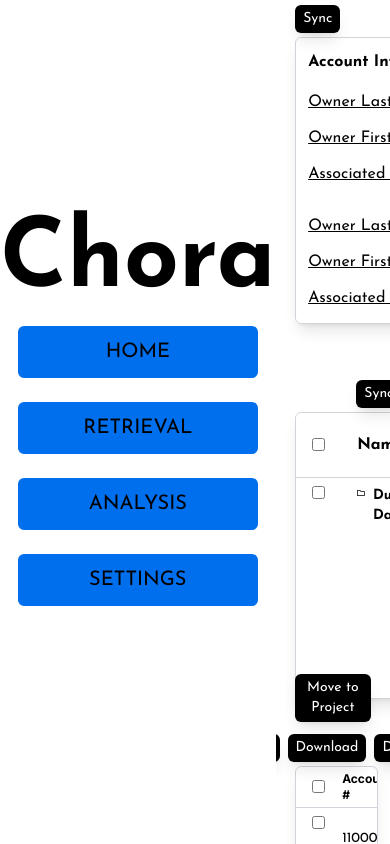
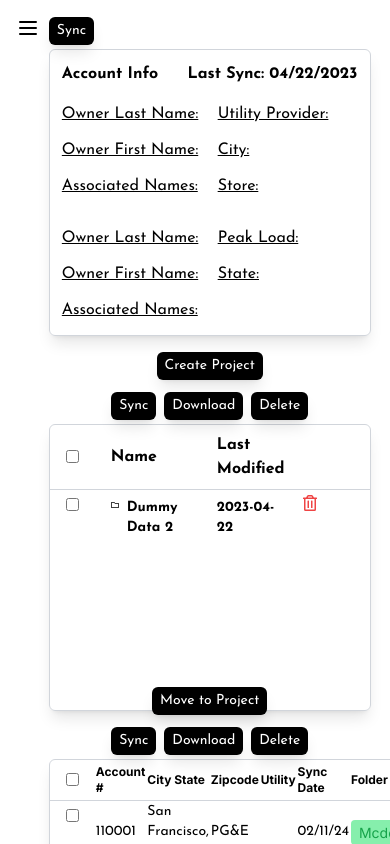
Before and after one commit to Meedux/GTM-Requirement, a Next.js app: page /portal in a window 390 px wide. Built offline with nearby package versions, Linux system fonts and the light colour scheme.

Commit message:
Improved the Responsiveness

```diff
--- a/components/Sidebar.tsx
+++ b/components/Sidebar.tsx
@@ -1,10 +1,26 @@
-import React from 'react'
+"use client";
+import React, { useState } from 'react'
 import Button from './Sidebar/Button'
+import { useMediaQuery } from 'react-responsive';
 
 const Sidebar = () => {
+  const [isOpen, setIsOpen] = useState(false);
+
+  const handleToggle = () => {
+    setIsOpen(!isOpen);
+  };
+
   return (
     <>
-        <div className="h-screen w-[30rem] flex flex-col justify-center items-center">
+    <div className={`h-screen w-[2rem] block md:hidden flex-col justify-center items-center`}>
+      <button className="fixed top-4 left-4 text-3xl" onClick={handleToggle}>
+        <svg xmlns="http://www.w3.org/2000/svg" className="h-6 w-6 text-black" fill="none" viewBox="0 0 24 24" stroke="currentColor">
+          <path strokeLinecap="round" strokeLinejoin="round" strokeWidth={2} d="M4 6h16M4 12h16M4 18h16" />
+        </svg>
+      </button>
+    </div>
+
+    <div className={`h-screen w-[30rem] flex-col justify-center items-center md:flex hidden`}>
       <h1 className="text-black font-bold text-8xl text-center font-joseph-sans mb-4">Chora</h1>
 
       <Button name='HOME' url="/portal" />
@@ -15,8 +31,30 @@ const Sidebar = () => {
 
       <Button name='SETTINGS' url="/portal/settings" />
     </div>
+
+    <div className={`fixed top-0 left-0 ${isOpen ? "block" : "hidden" } h-screen w-screen bg-black bg-opacity-50 z-50`} onClick={handleToggle}></div>
+
+    <div className="fixed top-0 left-0 block md:hidden h-screen w-[30rem] bg-white z-50 transform transition-transform duration-300 ease-in-out" style={{ transform: isOpen ? 'translateX(0)' : 'translateX(-100%)' }}>
+      <button className="fixed top-4 left-4 text-3xl" onClick={handleToggle}>
+        <svg xmlns="http://www.w3.org/2000/svg" className="h-6 w-6 text-black" fill="none" viewBox="0 0 24 24" stroke="currentColor">
+          <path strokeLinecap="round" strokeLinejoin="round" strokeWidth={2} d="M4 6h16M4 12h16M4 18h16" />
+        </svg>
+      </button>
+
+      <div className="h-screen w-[30rem] flex flex-col justify-center items-center">
+        <h1 className="text-black font-bold text-5xl text-center font-joseph-sans mb-4">Chora</h1>
+
+        <Button name='HOME' url="/portal" />
+
+        <Button name='RETRIEVAL' url="/portal/retrieval" />
+
+        <Button name='ANALYSIS' url="/portal/analysis" />
+
+        <Button name='SETTINGS' url="/portal/settings" />
+      </div>
+    </div>
     </>
-  )
+  );
 }
 
 export default Sidebar
--- a/package.json
+++ b/package.json
@@ -12,7 +12,8 @@
     "next": "14.1.4",
     "react": "^18",
     "react-dom": "^18",
-    "react-icons": "^5.1.0"
+    "react-icons": "^5.1.0",
+    "react-responsive": "^10.0.0"
   },
   "devDependencies": {
     "@types/node": "^20",
```
Also changed, not shown: 1 other file (tests, documents, lock files or other folders). Lines whose indentation alone changed are shown as unchanged.
